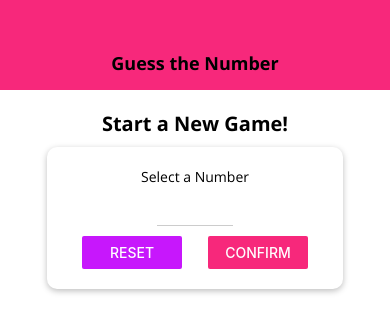
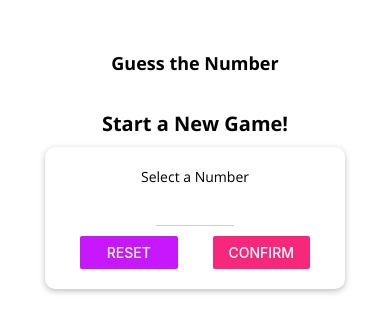
Before and after one commit to bochynskaemilia/react-native-guessing-app, a React Native app: screen / in a window 390 px wide. Shown: the top 332 px of the page. Built offline with nearby package versions, Linux system fonts and the light colour scheme.

Commit message:
manage responsiveness

```diff
--- a/app.json
+++ b/app.json
@@ -10,7 +10,7 @@
       "web"
     ],
     "version": "1.0.0",
-    "orientation": "portrait",
+    "orientation": "default",
     "icon": "./assets/icon.png",
     "splash": {
       "image": "./assets/splash.png",
--- a/components/Header.js
+++ b/components/Header.js
@@ -1,23 +1,36 @@
 import React from 'react';
-import { View, Text, StyleSheet } from 'react-native';
+import { View, Text, StyleSheet, Platform } from 'react-native';
 import Colors from '../constants/colors';
 
 const Header = ({ title }) => {
   return (
-    <View style={styles.header}>
+    <View style={{
+      ...styles.headerBase,
+      ...Platform.select({
+        ios: styles.headerIOS,
+        android: styles.headerAndroid
+      })
+    }}>
       <Text style={styles.headerTitle}>{title}</Text>
     </View>
   );
 };
 
 const styles = StyleSheet.create({
-  header: {
+  headerBase: {
     width: '100%',
     height: 90,
     paddingTop: 36,
-    backgroundColor: Colors.primary,
     alignItems: "center",
     justifyContent: "center"
+  },
+  headerIOS: {
+    backgroundColor: 'white',
+    borderBottomColor: Colors.lineColor,
+    borderBottomWidth: 1
+  },
+  headerAndroid: {
+    backgroundColor: Colors.primary,
   },
   headerTitle: {
     color: 'black',
--- a/components/PrimaryButton.js
+++ b/components/PrimaryButton.js
@@ -1,21 +1,34 @@
 import React from 'react';
-import { View, Text, StyleSheet, TouchableOpacity } from 'react-native';
+import { View, Text, StyleSheet, TouchableOpacity, TouchableNativeFeedback } from 'react-native';
 
 import Colors from "../constants/colors";
+import { Platform } from '@unimodules/core';
 
 const PrimaryButton = props => {
+  let Button = TouchableOpacity;
+
+  if (Platform.OS === "android" && Platform.Version >= 21) {
+    ButtonComponent = TouchableNativeFeedback
+  }
+
   return (
-    <TouchableOpacity activeOpacity={0.6} onPress={props.onPress}>
-      <View style={{ ...styles.button, ...props.style }}>
-        <Text style={styles.buttonText}>
-          {props.children}
-        </Text>
-      </View>
-    </TouchableOpacity>
+    <View style={styles.buttonContainer}>
+      <Button activeOpacity={0.6} onPress={props.onPress}>
+        <View style={{ ...styles.button, ...props.style }}>
+          <Text style={styles.buttonText}>
+            {props.children}
+          </Text>
+        </View>
+      </Button>
+    </View>
   );
 };
 
 const styles = StyleSheet.create({
+  buttonContainer: {
+    borderRadius: 5,
+    overflow: 'hidden'
+  },
   button: {
     backgroundColor: Colors.primary,
     paddingVertical: 12,
--- a/screens/GameOver.js
+++ b/screens/GameOver.js
@@ -3,8 +3,9 @@ import {
   View,
   Text,
   StyleSheet,
-  Button,
-  Image
+  Dimensions,
+  Image,
+  ScrollView
 } from 'react-native';
 
 import BodyText from "../components/BodyText";
@@ -14,9 +15,10 @@ import PrimaryButton from "../components/PrimaryButton";
 
 const GameOver = ({ rounds, userNumber, onRestart }) => {
   return (
+    <ScrollView>
       <View style={styles.screen}>
         <HighlightText style={styles.text}>The Game is Over</HighlightText>
-      <View style={styles.imageContainer}>
+        <View style={Dimensions.get('window').width > 350 ? styles.imageContainer : styles.imageContainerSmall}>
           <Image style={styles.image} source={require('../assets/success.png')} />
         </View>
         <BodyText style={styles.text}>
@@ -29,6 +31,7 @@ const GameOver = ({ rounds, userNumber, onRestart }) => {
           <PrimaryButton onPress={onRestart}>NEW GAME</PrimaryButton>
         </View>
       </View>
+    </ScrollView>
   );
 };
 
@@ -54,6 +57,14 @@ const styles = StyleSheet.create({
     borderRadius: 100,
     overflow: "hidden"
   },
+  imageContainerSmall: {
+    marginVertical: 15,
+    width: 180,
+    maxWidth: '80%',
+    height: 180,
+    borderRadius: 90,
+    overflow: "hidden"
+  },
   heighlight: {
     color: Colors.primary
   },
--- a/screens/GameScreen.js
+++ b/screens/GameScreen.js
@@ -4,10 +4,9 @@ import {
   StyleSheet,
   Alert,
   ScrollView,
-  Text
+  Dimensions
 } from 'react-native';
 import { Ionicons } from '@expo/vector-icons';
-
 import Direction from "../constants/direction";
 import { generateRandomBetween } from "../functions";
 
@@ -22,6 +21,7 @@ const GameScreen = ({ userChoice, onGameOver }) => {
   const initialGuess = generateRandomBetween(1, 100, userChoice);
   const [currentGuess, setCurrentGuess] = useState(initialGuess);
   const [pastGuesses, setPastGuesses] = useState([initialGuess]);
+  const [availableDeviceHeight, setAvailableDeviceHeight] = useState(Dimensions.get('window').height);
 
   const currentLow = useRef(1);
   const currentHigh = useRef(100);
@@ -58,6 +58,49 @@ const GameScreen = ({ userChoice, onGameOver }) => {
       onGameOver(pastGuesses.length);
     }
   }, [currentGuess, onGameOver, userChoice]);
+
+  useEffect(() => {
+    const updateLayout = () => {
+      setAvailableDeviceHeight(Dimensions.get('window').height);
+    }
+    Dimensions.addEventListener('change', updateLayout);
+    return () => {
+      Dimensions.removeEventListener('change', updateLayout);
+    };
+  })
+
+  if (availableDeviceHeight < 500) {
+    return (
+      <View style={styles.screen}>
+        <BodyText>Opponent's guess</BodyText>
+        <View style={styles.controls}>
+          <PrimaryButton style={styles.button} onPress={nextGuessHandler.bind(this, 'lower')}>
+            <Ionicons
+              name="md-remove"
+              size={24}
+              color="white"
+            />
+          </PrimaryButton>
+          <Number>{currentGuess}</Number>
+          <PrimaryButton style={styles.button} onPress={nextGuessHandler.bind(this, 'greater')}>
+            <Ionicons
+              name="md-add"
+              size={24}
+              color="white"
+            />
+          </PrimaryButton>
+        </View>
+        <View style={styles.list}>
+          <ScrollView contentContainerStyle={styles.listContent}>
+            {pastGuesses.map((guess, index) =>
+              ListItem(guess, pastGuesses.length - index)
+            )}
+          </ScrollView>
+          <HighlightText>Past guesses</HighlightText>
+        </View>
+      </View >
+    )
+  }
 
   return (
     <View style={styles.screen}>
@@ -97,10 +140,16 @@ const styles = StyleSheet.create({
     padding: 10,
     alignItems: "center"
   },
+  controls: {
+    width: '50%',
+    flexDirection: 'row',
+    justifyContent: 'space-between',
+    alignItems: 'center'
+  },
   buttonContainer: {
     flexDirection: 'row',
     justifyContent: 'space-between',
-    marginTop: 20,
+    marginTop: Dimensions.get('window').height > 600 ? 20 : 5,
     width: 300,
     maxWidth: '50%'
   },
--- a/screens/StartGameScreen.js
+++ b/screens/StartGameScreen.js
@@ -1,4 +1,4 @@
-import React, { useState } from 'react';
+import React, { useState, useEffect } from 'react';
 import {
   View,
   Text,
@@ -6,7 +6,10 @@ import {
   Button,
   TouchableWithoutFeedback,
   Keyboard,
-  Alert
+  Alert,
+  Dimensions,
+  ScrollView,
+  KeyboardAvoidingView
 } from 'react-native';
 import Colors from '../constants/colors';
 
@@ -20,6 +23,18 @@ const StartGameScreen = ({ onStartGame }) => {
   const [enteredValue, setEnteredValue] = useState('');
   const [confirmed, setConfirmed] = useState(false);
   const [selectedNumber, setSelectedNumber] = useState();
+  const [buttonWidth, setButtonWidth] = useState(Dimensions.get('window').width / 4);
+
+  useEffect(() => {
+    const updateWidth = () => {
+      setButtonWidth(Dimensions.get('window').width / 4);
+    }
+
+    Dimensions.addEventListener('change', updateWidth);
+    return () => {
+      Dimensions.removeEventListener('change', updateWidth)
+    };
+  })
 
   const numberInputHandler = inputText => {
     setEnteredValue(inputText.replace(/[^0-9]/g, ''));
@@ -66,6 +81,8 @@ const StartGameScreen = ({ onStartGame }) => {
   }
 
   return (
+    <ScrollView>
+      <KeyboardAvoidingView behavior='padding' keyboardVerticalOffset={30} >
         <TouchableWithoutFeedback onPress={() => { Keyboard.dismiss() }}>
           <View style={styles.screen}>
             <Text style={styles.title}>Start a New Game!</Text>
@@ -82,14 +99,14 @@ const StartGameScreen = ({ onStartGame }) => {
                 value={enteredValue}
               />
               <View style={styles.buttonsContainer}>
-            <View style={styles.button}>
+                <View style={{ width: buttonWidth }}>
                   <Button
                     color={Colors.secondary}
                     title="Reset"
                     onPress={resetInputHandler}
                   />
                 </View>
-            <View style={styles.button}>
+                <View style={{ width: buttonWidth }}>
                   <Button
                     color={Colors.primary}
                     title="Confirm"
@@ -101,6 +118,8 @@ const StartGameScreen = ({ onStartGame }) => {
             {confirmedOutput}
           </View>
         </TouchableWithoutFeedback>
+      </KeyboardAvoidingView>
+    </ScrollView>
   );
 };
 
@@ -117,17 +136,15 @@ const styles = StyleSheet.create({
     paddingHorizontal: 15
   },
   inputContainer: {
-    width: 300,
-    maxWidth: '80%',
+    width: '80%',
+    minWidth: 300,
+    maxWidth: '95%',
     alignItems: "center"
   },
   title: {
     fontFamily: 'open-sans-bold',
     fontSize: 20,
     marginVertical: 10
-  },
-  button: {
-    width: 100
   },
   input: {
     width: '30%',
```
Lines whose indentation alone changed are shown as unchanged.
